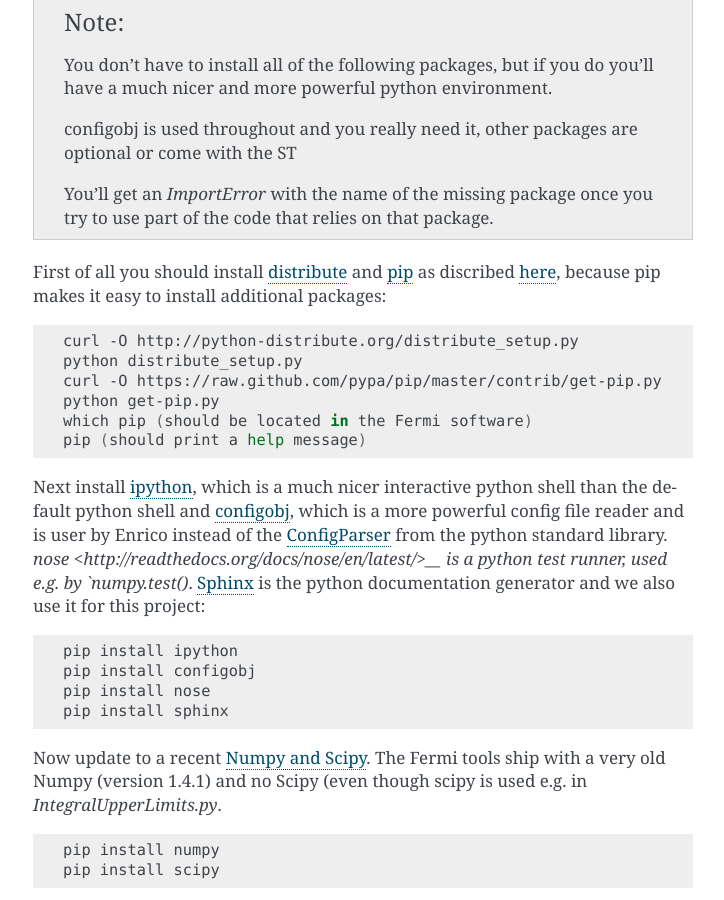
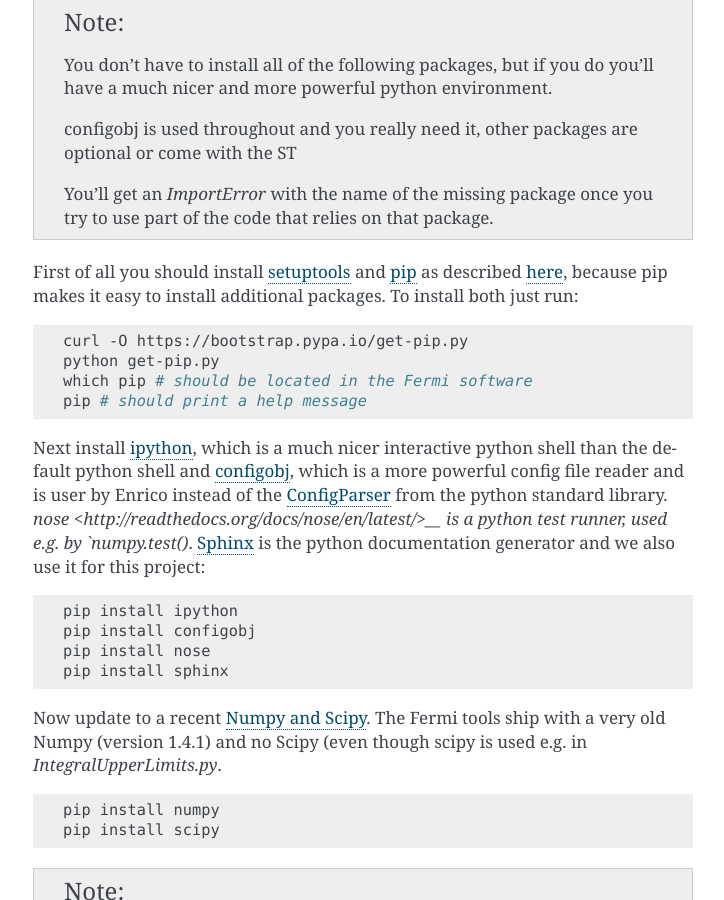
Before and after one commit to gammapy/enrico, a Sphinx documentation site: the page built from doc/source/setup.rst, in a window 1280 px wide and 900 px high, scrolled down 1589 px. Shown: the whole window, without its empty margins (387-1111 px from the left). Built offline with Sphinx 7.4.7, drawn with Linux system fonts in a browser that asks for light colours.

Commit message:
Update description how to install setuptools & pip

```diff
--- a/doc/source/setup.rst
+++ b/doc/source/setup.rst
@@ -91,19 +91,17 @@ Install additional (optional)  python packages
    You'll get an `ImportError` with the name of the missing package
    once you try to use part of the code that relies on that package.
 
-First of all you should install `distribute <http://packages.python.org/distribute/>`__
-and `pip <http://www.pip-installer.org>`__ as discribed
-`here <http://www.pip-installer.org/en/latest/installing.html>`__, because
-pip makes it easy to install additional packages:
+First of all you should install `setuptools <http://pythonhosted.org//setuptools/>`__
+and `pip <https://pip.pypa.io/en/latest/>`__ as described
+`here <https://pip.pypa.io/en/latest/installing.html#install-pip>`__, because
+pip makes it easy to install additional packages. To install both just run:
 
 .. code-block:: bash
 
-   curl -O http://python-distribute.org/distribute_setup.py
-   python distribute_setup.py
-   curl -O https://raw.github.com/pypa/pip/master/contrib/get-pip.py
+   curl -O https://bootstrap.pypa.io/get-pip.py
    python get-pip.py
-   which pip (should be located in the Fermi software)
-   pip (should print a help message)
+   which pip # should be located in the Fermi software
+   pip # should print a help message
 
 Next install `ipython <http://ipython.org/>`__, which is a much nicer interactive
 python shell than the default python shell and
```
